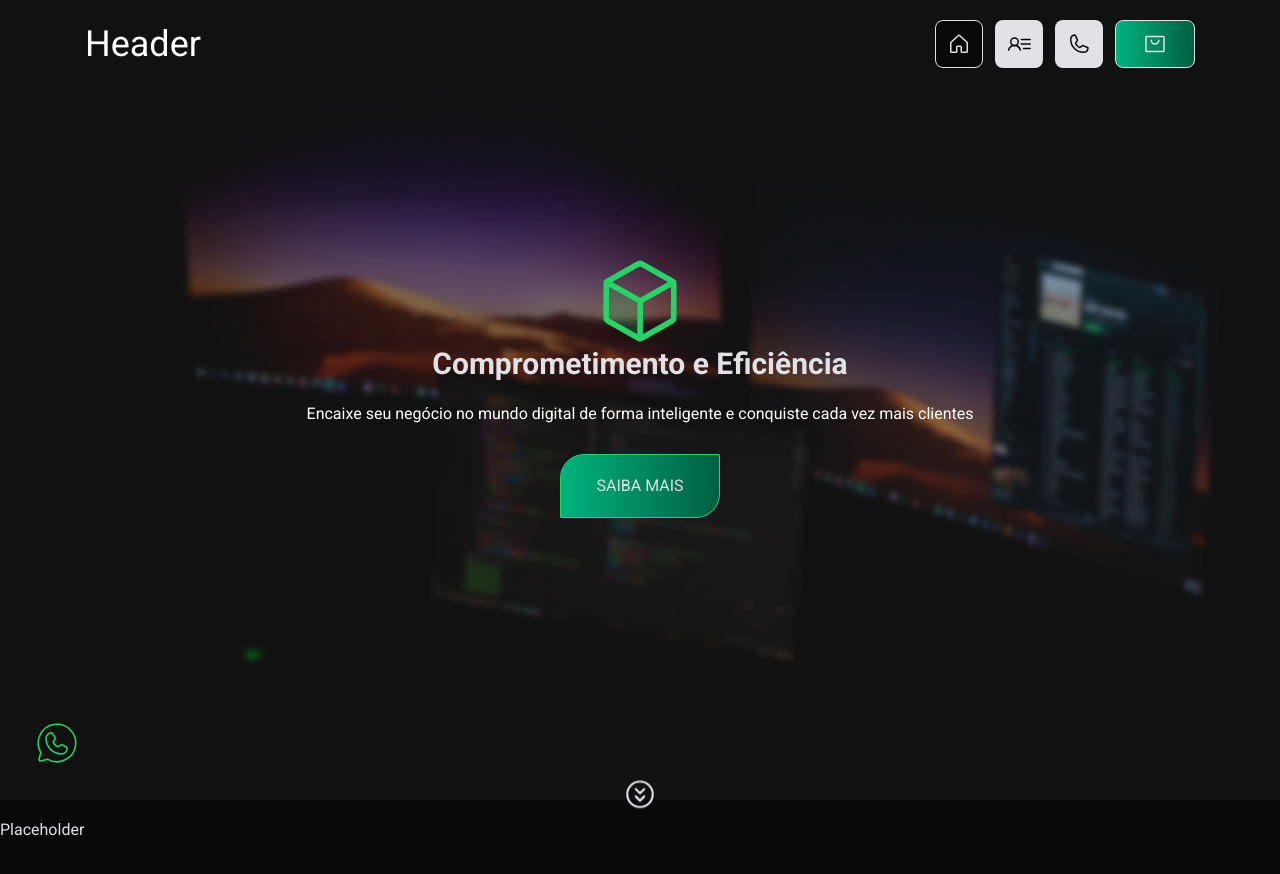
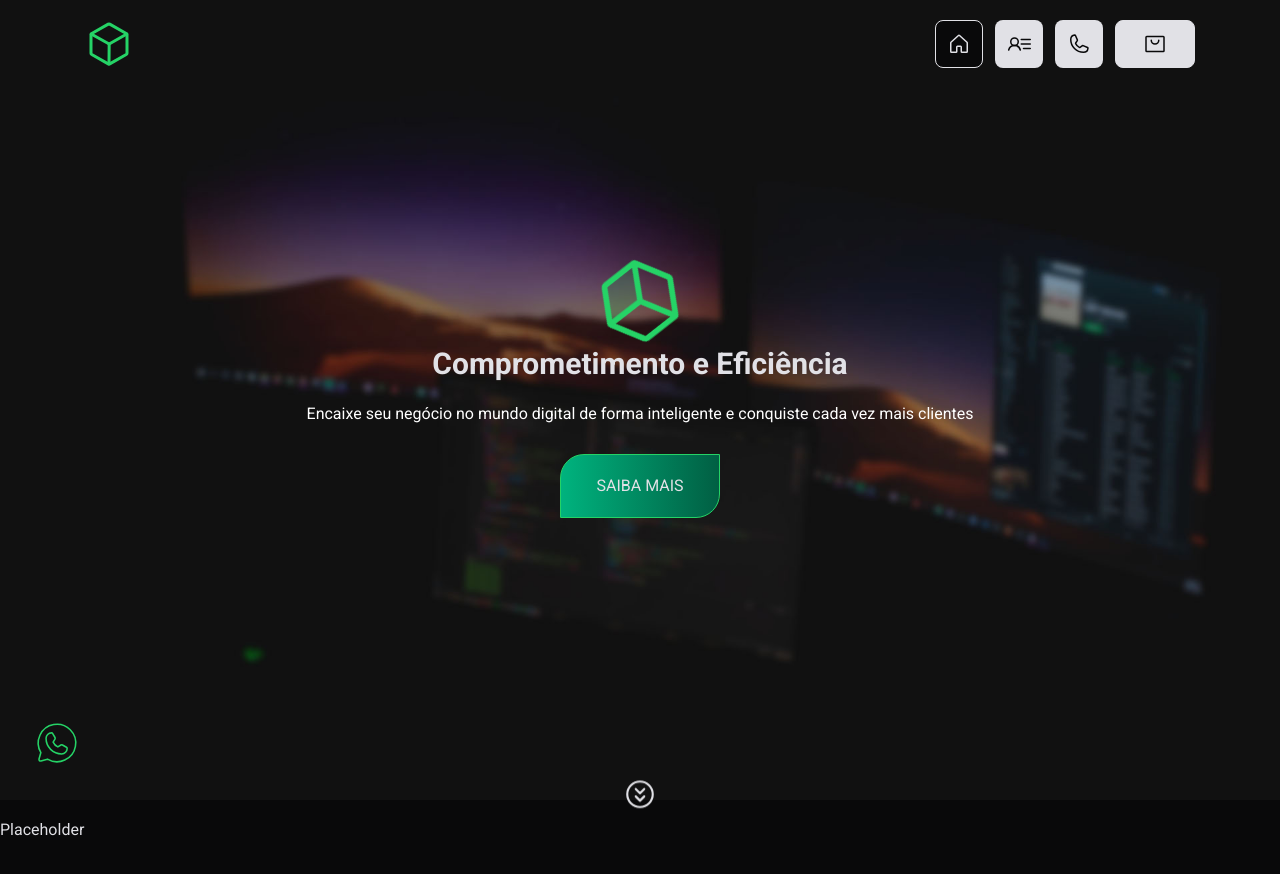
Before and after one commit to rafaalmeida1/LLM-Demolicao, a React (Vite) app: page / in a window 1280 px wide. Shown: the top 874 px of the page. Built offline with nearby package versions, Linux system fonts and the light colour scheme.

Commit message:
Change Logo e add spin

```diff
--- a/src/components/Header.tsx
+++ b/src/components/Header.tsx
@@ -1,4 +1,4 @@
-import { House, Phone, ShoppingBag, UserList } from "phosphor-react";
+import { Cube, House, Phone, ShoppingBag, UserList } from "phosphor-react";
 import { NavLink } from "react-router-dom";
 
 export function Header() {
@@ -11,10 +11,10 @@ export function Header() {
                     to='/'
                     className={` text-white hover:text-gray-200 transition-colors duration-75`}
                 >
-                    <h2 className="text-4xl">Header</h2>
+                    <Cube size={48} className="text-green-500 hover:text-green-300 hover:animate-spin-slow"/>
                 </NavLink>
 
-                <div className="flex gap-3 group">
+                <ul className="flex gap-3 group">
                     <NavLink
                         to='/'
                         className={` flex justify-center items-center bg-gray-100 text-gray-900 hover:bg-gray-900 hover:border hover:border-gray-100 hover:text-gray-100 h-[3rem] w-[3rem] rounded-lg  transition-colors duration-300`}
@@ -56,14 +56,14 @@ export function Header() {
 
                     <a
                         href='https://api.whatsapp.com/send?phone=5519992864222&text=Tenho%20interesse%20em%20seus%20servi%C3%A7os%20de%20Desenvolvimento. '
-                        className={` flex justify-center items-center bg-gradient-to-r from-green-300 to-green-700 text-gray-100 border border-gray-100
-                            hover:bg-gradient-to-l hover:from-gray-900 hover:text-green-500
+                        className={` flex justify-center items-center bg-gray-100 text-gray-900 border border-gray-100
+                            hover:bg-gray-900 hover:text-green-500
                             h-[3rem] w-[5rem] rounded-lg  transition-colors duration-100`}
                         target="_blank"
                     >
                         <ShoppingBag size={24} />
                     </a>
-                </div>
+                </ul>
             </header>
         </div>
     )
--- a/src/pages/Home.tsx
+++ b/src/pages/Home.tsx
@@ -10,22 +10,8 @@ export function Home() {
                 <Header />
 
                 <div className="flex flex-col items-center justify-items-center pt-40 p-3">
-                    <Cube weight="duotone" size={90} className="text-green-500">
-                        <animate
-                            values="0;1;0"
-                            dur="4s"
-                            repeatCount="indefinite"
-                        ></animate>
-                        <animateTransform
-                            attributeName="transform"
-                            attributeType="XML"
-                            type="rotate"
-                            dur="5s"
-                            from="0 0 0"
-                            to="360 0 0"
-                            repeatCount="indefinite"
-                        ></animateTransform>
-                    </Cube>
+                    <Cube weight="duotone" size={90} className="text-green-500 animate-spin-slow" />
+
                     <strong className="text-3xl md:text-2xl">Comprometimento e Eficiência</strong>
                     <p className="text-gray-100 text-center mt-5 text contrast-200">Encaixe seu negócio no mundo digital de forma inteligente e conquiste cada vez mais clientes</p>
 
--- a/tailwind.config.js
+++ b/tailwind.config.js
@@ -40,6 +40,9 @@ module.exports = {
           900: '#09090A'
         }
       },
+      animation: {
+        'spin-slow': 'spin 5s linear infinite',
+      },
     },
   },
   plugins: [],
```
